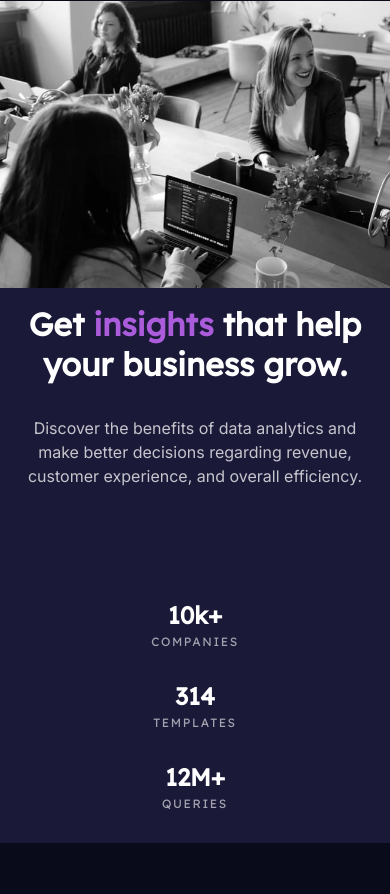
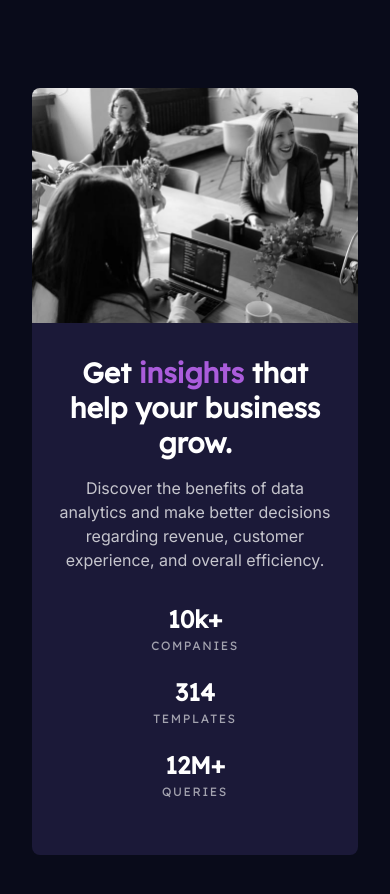
Before and after one commit to ryodgie/stats-preview-card-component-main, a plain HTML site: page index.html in a window 390 px wide. Before the commit the page ends 844 px from the top, so only its background shows below. Drawn offline with Linux system fonts and the light colour scheme.

Commit message:
mobile and desktop

```diff
--- a/index.html
+++ b/index.html
@@ -33,6 +33,8 @@
   </head>
   <body>
     <main>
+      <div class="wrapper">
+        <div class="hero-image"></div>
         <div class="hero">
           <div class="hero-text">
             <h1 class="hero-title">
@@ -57,11 +59,7 @@
               </div>
             </div>
           </div>
-        <img
-          class="hero-image"
-          src="./images/image-header-desktop.jpg"
-          alt="work group"
-        />
+        </div>
       </div>
     </main>
   </body>
--- a/styles.css
+++ b/styles.css
@@ -16,30 +16,29 @@
   margin: 0;
 }
 
+span {
+  color: var(--accent);
+}
+
 body {
   background: var(--main-bg);
 }
 
-main {
+.wrapper {
   display: flex;
-  height: 100vh;
-  justify-content: center;
-  align-items: center;
-}
-
-span {
-  color: var(--accent);
+  flex-direction: column;
+  padding: 5.5rem 2rem;
 }
 
 .hero {
-  display: flex;
-  background: var(--card-bg);
-  max-width: 1080px;
+  background-color: var(--card-bg);
+  border-radius: 0 0 0.5rem 0.5rem;
+  max-width: 540px;
 }
 
 .hero-text {
-  padding: 3.5rem;
-  max-width: 540px;
+  text-align: center;
+  padding: 2rem 1.15rem;
 }
 
 .hero-title,
@@ -48,19 +47,29 @@ span {
 }
 
 .hero-title {
-  padding-bottom: 2rem;
+  padding-bottom: 1rem;
+  font-size: 1.75rem;
+}
+
+.hero-image {
+  content: url(./images/image-header-mobile.jpg);
+  width: 100%;
+  border-radius: 0.5rem 0.5rem 0 0;
+  margin-bottom: -4px;
+  max-width: 540px;
 }
 
 .main-paragraph {
   font-family: "Inter", sans-serif;
   color: var(--main-paragraph);
-  padding-bottom: 6rem;
+  padding-bottom: 2rem;
   line-height: 1.5rem;
 }
 
 .stats {
   display: flex;
   justify-content: space-between;
+  flex-direction: column;
 }
 
 .stat-num {
@@ -76,36 +85,46 @@ span {
   font-weight: normal;
 }
 
-.hero-image {
-  width: 100%;
-  height: auto;
+.stat {
+  padding-bottom: 1.5rem;
 }
 
-@media (width <= 768px) {
-  main {
-    padding: 0;
+@media (width>=1080px) {
+  .wrapper {
+    flex-direction: row-reverse;
+    height: 100vh;
+    justify-content: center;
+  }
+
+  .hero-image {
+    content: url(./images/image-header-desktop.jpg);
+    border-radius: 0 0.5rem 0.5rem 0;
   }
 
   .hero {
-    flex-direction: column-reverse;
-    text-align: center;
+    border-radius: 0.5rem 0 0 0.5rem;
+    max-width: 540px;
+    height: auto;
+    padding: 3rem;
+    margin-bottom: -4px;
   }
 
   .hero-text {
-    padding: 1rem;
+    text-align: initial;
   }
 
-  .hero-image {
-    content: url(./images/image-header-mobile.jpg);
-    width: 100%;
+  .hero-title {
+    font-size: 2rem;
+    padding-bottom: 2rem;
   }
 
   .stats {
     display: flex;
-    flex-direction: column;
+    flex-direction: row;
   }
 
-  .stat {
-    padding: 1rem;
+  .main-paragraph {
+    padding-bottom: 7rem;
+    max-width: 2;
   }
 }
```
Also changed, not shown: web-version.txt (added). Lines whose indentation alone changed are shown as unchanged.
